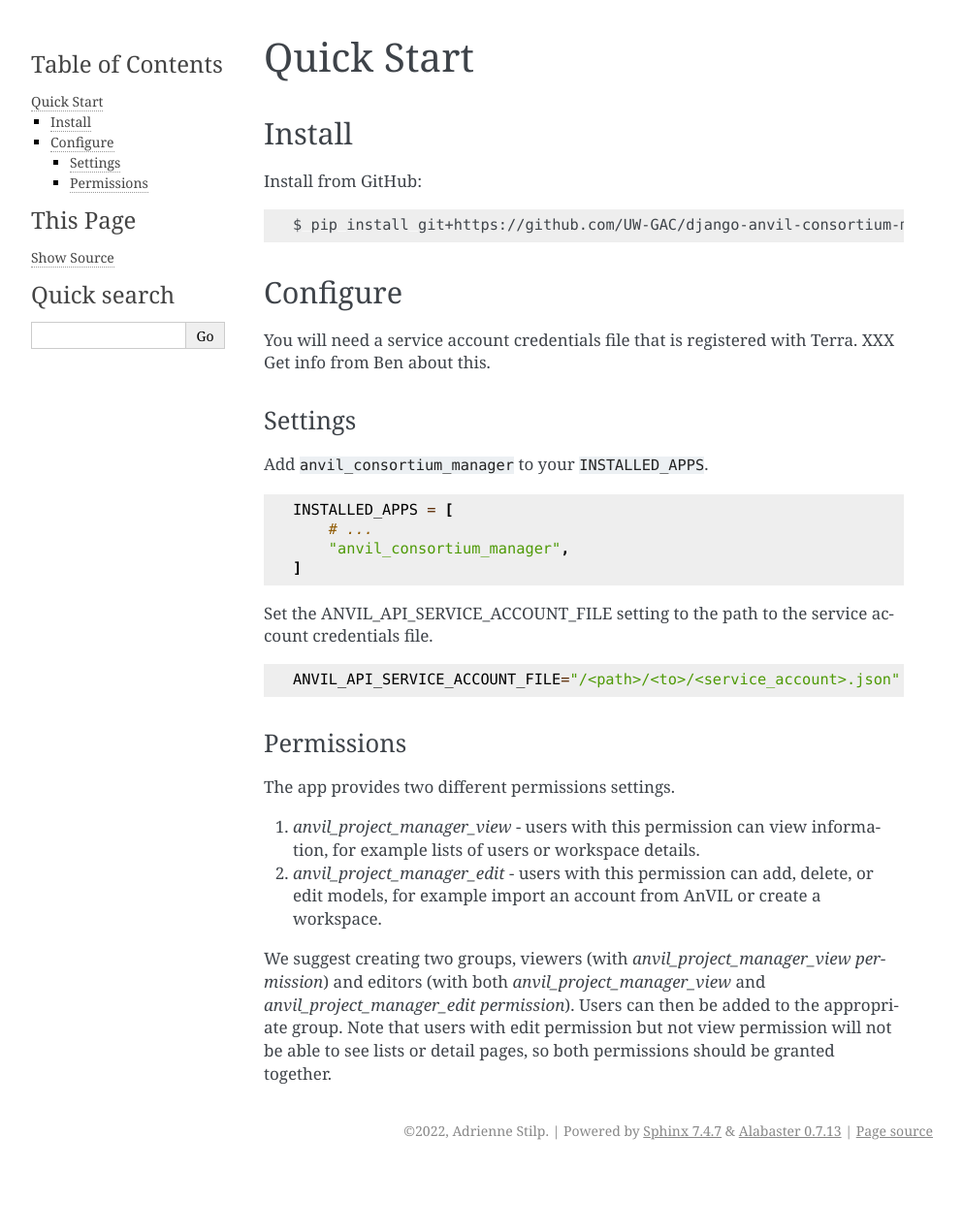
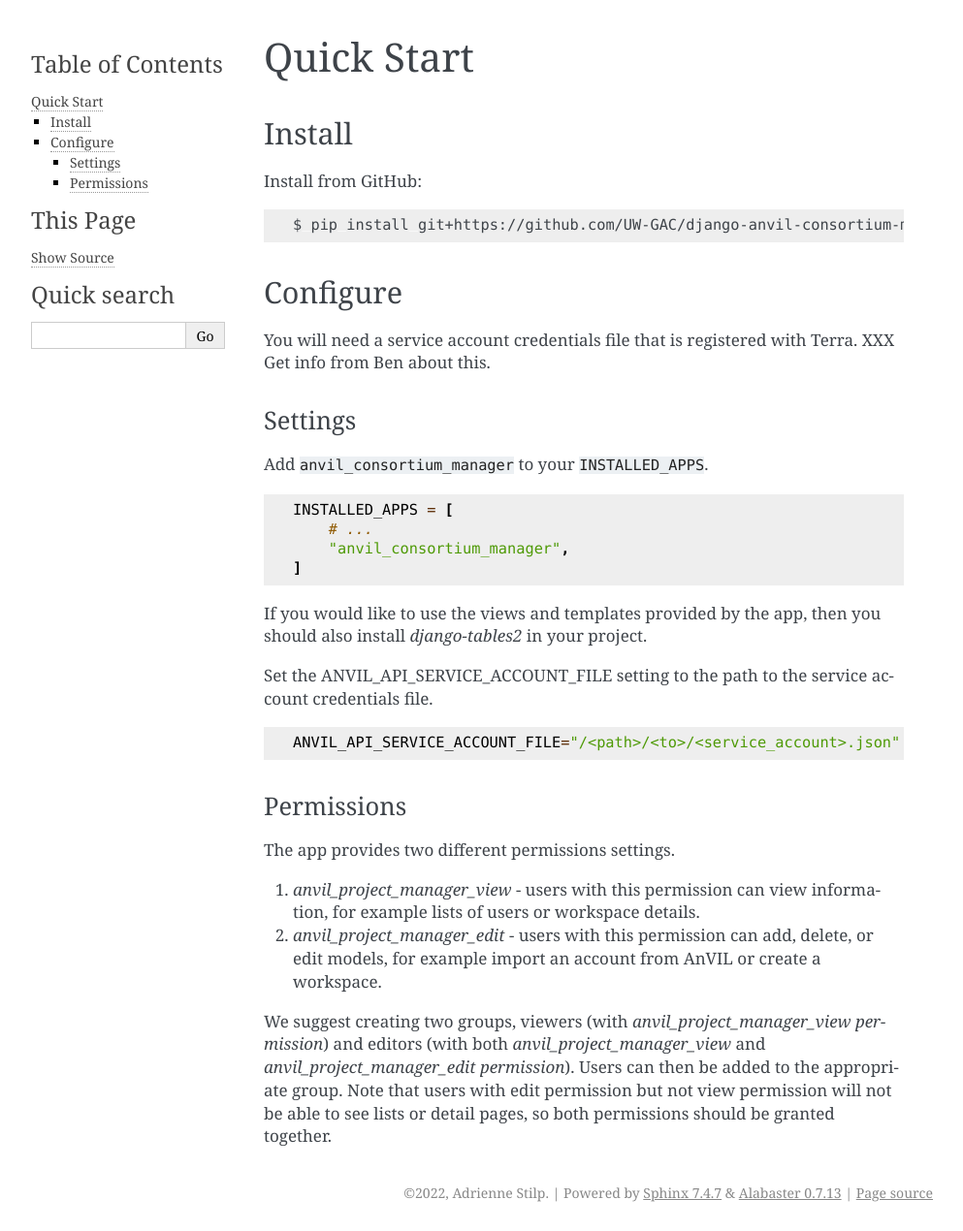
Before and after one commit to UW-GAC/django-anvil-consortium-manager, a Sphinx documentation site: the page built from docs/quickstart.rst, in a window 1280 px wide. Shown: the whole page at 97% size, without its empty margins (148-1141 px from the left). Built offline with Sphinx 7.4.7, drawn with Linux system fonts in a browser that asks for light colours; before the commit the page ends 1206 px from its top, so only the background shows below that.

Commit message:
Add info about django-tables2 to docs

```diff
--- a/docs/quickstart.rst
+++ b/docs/quickstart.rst
@@ -29,6 +29,7 @@ Add ``anvil_consortium_manager`` to your ``INSTALLED_APPS``.
         "anvil_consortium_manager",
     ]
 
+If you would like to use the views and templates provided by the app, then you should also install `django-tables2` in your project.
 
 Set the ANVIL_API_SERVICE_ACCOUNT_FILE setting to the path to the service account credentials file.
 
```
